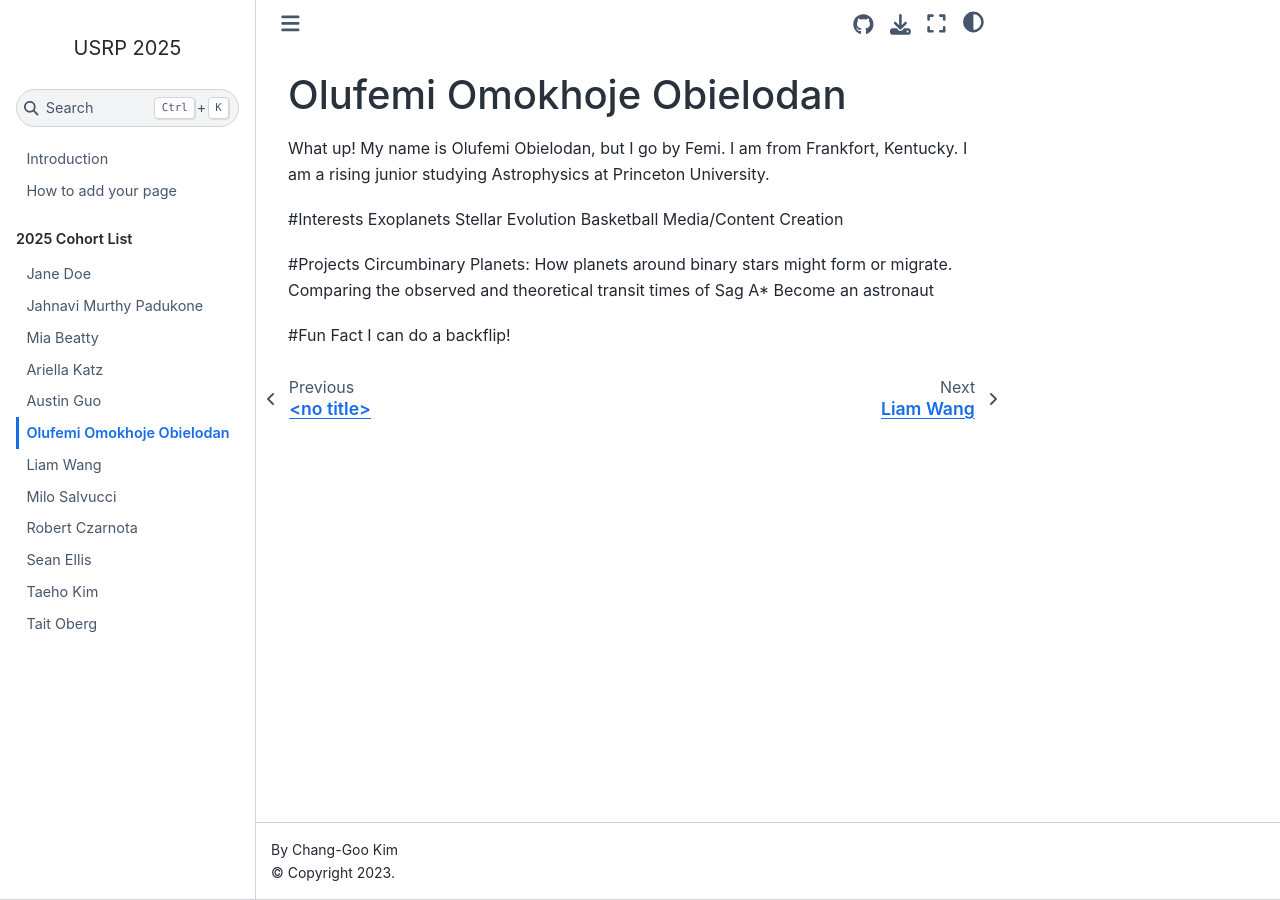
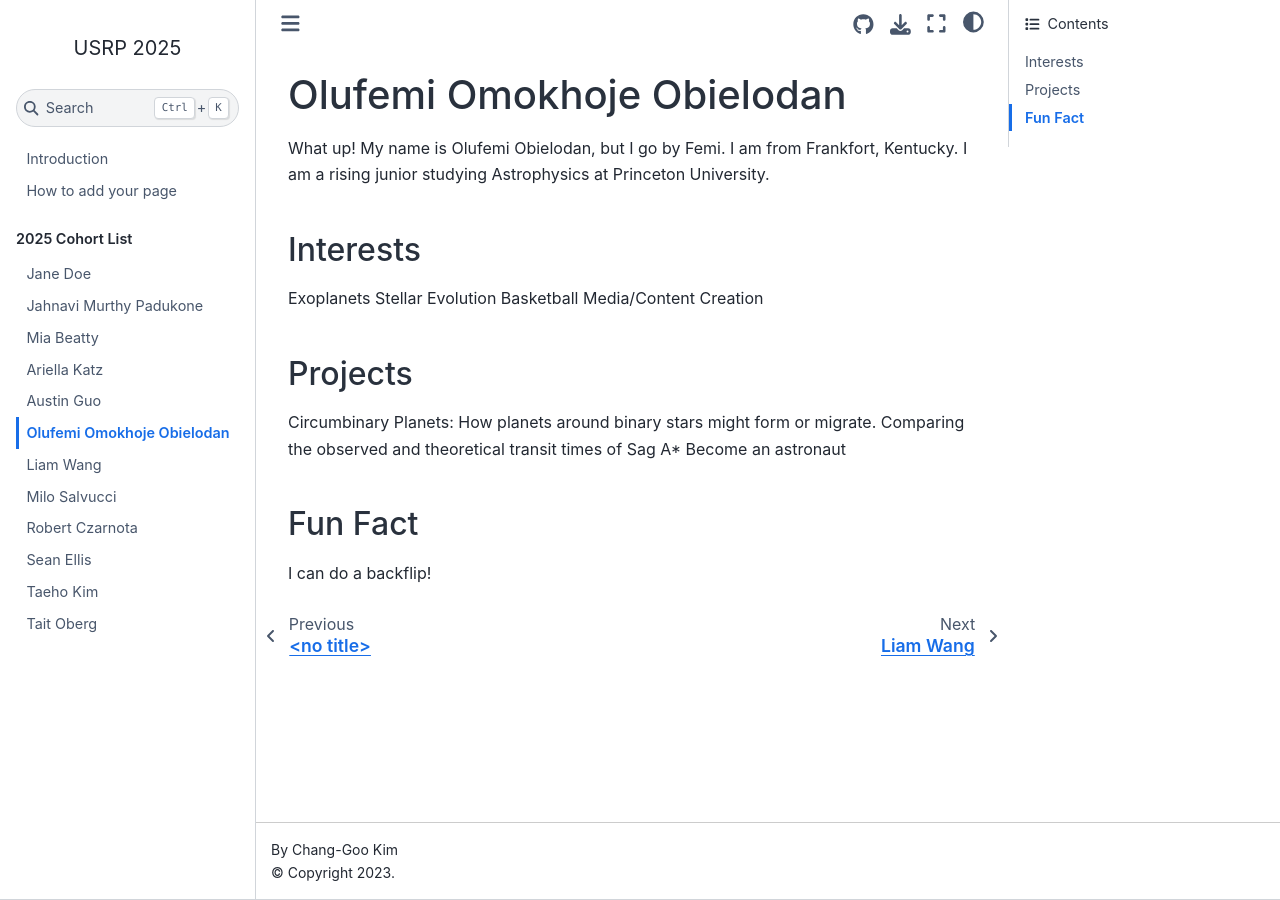
Before and after one commit to changgoo/usrp-introduction, a Jupyter Book: the page built from docs/students/femi_obielodan.md, in a window 1280 px wide. Built offline with Jupyter Book 1.0.4 settings and Sphinx 7.4.7 and the Sphinx Book theme 1.1.4, drawn with Linux system fonts in a browser that asks for light colours.

Commit message:
Update femi_obielodan.md

```diff
--- a/docs/students/femi_obielodan.md
+++ b/docs/students/femi_obielodan.md
@@ -1,16 +1,16 @@
 # Olufemi Omokhoje Obielodan
 What up! My name is Olufemi Obielodan, but I go by Femi. I am from Frankfort, Kentucky. I am a rising junior studying Astrophysics at Princeton University.
 
-#Interests
+## Interests
 Exoplanets
 Stellar Evolution
 Basketball
 Media/Content Creation
 
-#Projects
+## Projects
 Circumbinary Planets: How planets around binary stars might form or migrate.
 Comparing the observed and theoretical transit times of Sag A*
 Become an astronaut
 
-#Fun Fact
+## Fun Fact
 I can do a backflip!
```
